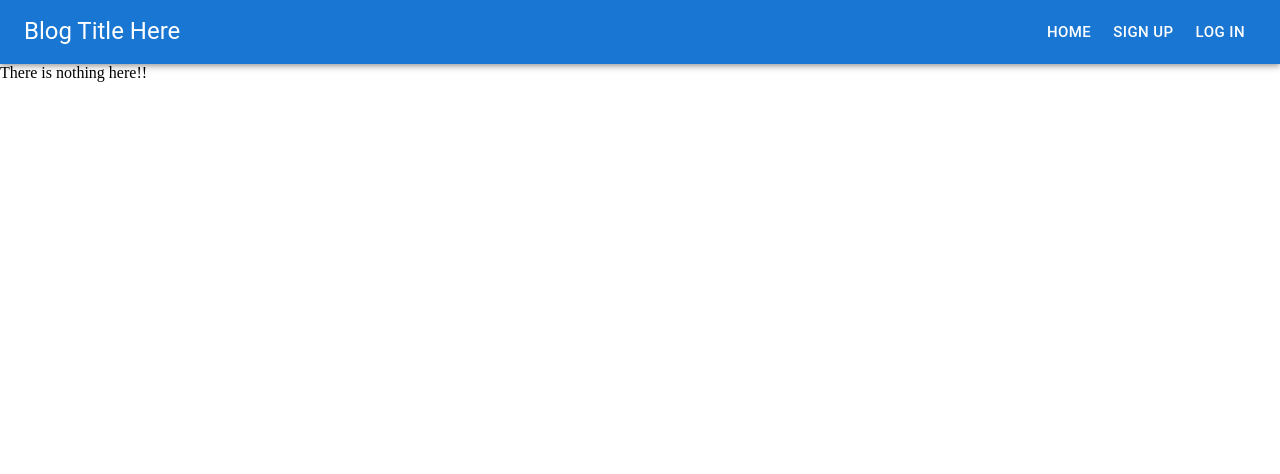
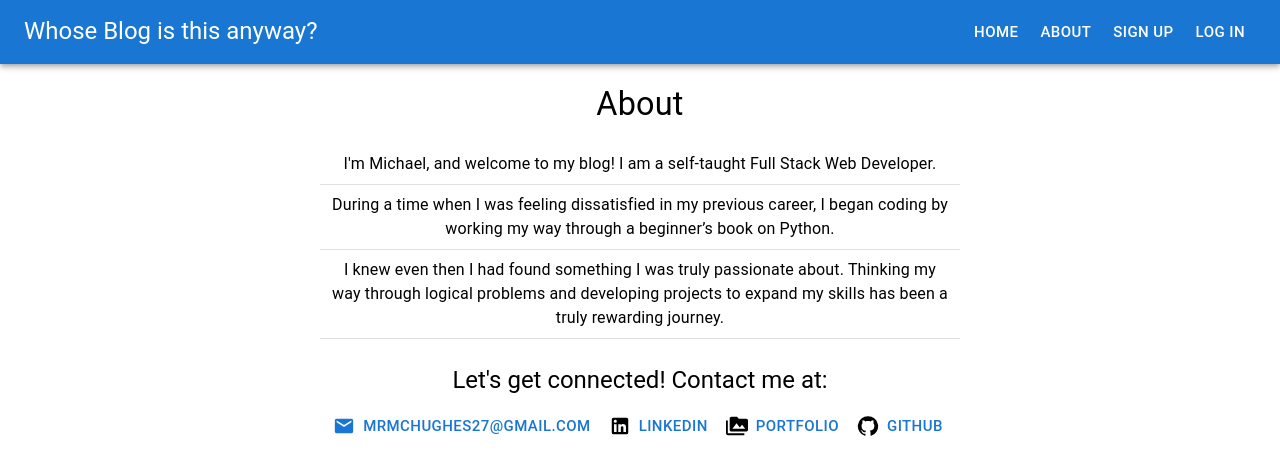
Before and after one commit to mrmchughes/User-Blog, a React (Create React App) app: page /about in a window 1280 px wide. Shown: the top 474 px of the page. Built offline with nearby package versions, Linux system fonts and the light colour scheme; no server answers.

Commit message:
added about page

```diff
--- a/package.json
+++ b/package.json
@@ -14,7 +14,6 @@
     "@types/node": "^16.11.59",
     "@types/react": "^18.0.20",
     "@types/react-dom": "^18.0.6",
-    "bad-words": "^3.0.4",
     "react": "^18.2.0",
     "react-dom": "^18.2.0",
     "react-hook-form": "^7.36.0",
--- a/src/App.tsx
+++ b/src/App.tsx
@@ -5,6 +5,7 @@ import LoginPage from "./components/LoginPage";
 import SignUpPage from "./components/SignUpPage";
 import NavBar from "./components/NavBar";
 import PostPage from "./components/PostPage";
+import AboutPage from "./components/AboutPage";
 import PostCreatePage from "./components/PostCreatePage";
 import "./styles/global.css";
 
@@ -46,6 +47,7 @@ function App() {
           path="/login"
           element={<LoginPage auth={auth} handleChange={handleChange} />}
         />
+        <Route path="/about" element={<AboutPage />} />
         <Route path="/signup" element={<SignUpPage />} />
         <Route path="/posts/:id" element={<PostPage />} />
         <Route path="/createPost" element={<PostCreatePage />} />
--- /dev/null
+++ b/src/components/AboutPage.tsx
@@ -0,0 +1,121 @@
+import React from "react";
+import Button from "@mui/material/Button";
+import Box from "@mui/material/Box";
+import Typography from "@mui/material/Typography";
+import {
+  createTheme,
+  responsiveFontSizes,
+  ThemeProvider,
+} from "@mui/material/styles";
+import Divider from "@mui/material/Divider";
+import EmailIcon from "@mui/icons-material/Email";
+import GitHubIcon from "@mui/icons-material/GitHub";
+import LinkedInIcon from "@mui/icons-material/LinkedIn";
+import PermMediaIcon from "@mui/icons-material/PermMedia";
+import Link from "@mui/material/Link";
+
+let theme = createTheme();
+
+theme = responsiveFontSizes(theme);
+
+const AboutPage = () => {
+  return (
+    <Box
+      sx={{
+        flexGrow: 1,
+        width: "50%",
+        margin: "0 auto",
+      }}
+    >
+      <ThemeProvider theme={theme}>
+        <Typography variant="h4" sx={{ textAlign: "center", m: 2.5 }}>
+          About
+        </Typography>
+
+        <Box sx={{ display: "flex", flexDirection: "column" }}>
+          <Typography variant="body1" sx={{ textAlign: "center", m: 1 }}>
+            I'm Michael, and welcome to my blog! I am a self-taught Full Stack
+            Web Developer.
+          </Typography>
+
+          <Divider />
+
+          <Typography variant="body1" sx={{ textAlign: "center", m: 1 }}>
+            During a time when I was feeling dissatisfied in my previous career,
+            I began coding by working my way through a beginner’s book on
+            Python.
+          </Typography>
+
+          <Divider />
+
+          <Typography variant="body1" sx={{ textAlign: "center", m: 1 }}>
+            I knew even then I had found something I was truly passionate about.
+            Thinking my way through logical problems and developing projects to
+            expand my skills has been a truly rewarding journey.
+          </Typography>
+
+          <Divider />
+        </Box>
+
+        <br />
+
+        <Box sx={{ display: "flex", flexDirection: "column" }}>
+          <Typography variant="h5" sx={{ textAlign: "center", m: 1 }}>
+            Let's get connected! Contact me at:
+          </Typography>
+
+          <Box sx={{ textAlign: "center" }}>
+            <Button
+              sx={{ textAlign: "center" }}
+              size="large"
+              startIcon={<EmailIcon />}
+            >
+              mrmchughes27@gmail.com
+            </Button>
+            <Button
+              color="inherit"
+              sx={{ textAlign: "center" }}
+              size="large"
+              startIcon={<LinkedInIcon />}
+            >
+              <Link
+                href="https://www.linkedin.com/in/michaelhughes27/"
+                sx={{ textDecoration: "none" }}
+              >
+                LinkedIn
+              </Link>
+            </Button>
+            <Button
+              color="inherit"
+              sx={{ textAlign: "center" }}
+              size="large"
+              startIcon={<PermMediaIcon />}
+            >
+              <Link
+                href="https://mrmchughes.github.io/personal-portfolio/"
+                sx={{ textDecoration: "none" }}
+              >
+                Portfolio
+              </Link>
+            </Button>
+            <Button
+              color="inherit"
+              sx={{ textAlign: "center" }}
+              size="large"
+              startIcon={<GitHubIcon />}
+            >
+              <Link
+                href="https://github.com/mrmchughes"
+                sx={{ textDecoration: "none" }}
+              >
+                Github
+              </Link>
+            </Button>
+          </Box>
+        </Box>
+      </ThemeProvider>
+    </Box>
+  );
+};
+
+export default AboutPage;
--- a/src/components/NavBar.tsx
+++ b/src/components/NavBar.tsx
@@ -38,7 +38,7 @@ const NavBar = ({ auth, handleChange }: NavBarProps) => {
   const drawer = (
     <Box onClick={handleDrawerToggle} sx={{ textAlign: "center" }}>
       <Typography variant="h6" sx={{ my: 2 }}>
-        Blog Title Here
+        Whose Blog is this anyway?
       </Typography>
       <Divider />
       {!auth && (
@@ -50,6 +50,16 @@ const NavBar = ({ auth, handleChange }: NavBarProps) => {
               sx={{ textAlign: "center" }}
             >
               <ListItemText primary="Home" />
+            </ListItemButton>
+          </ListItem>
+
+          <ListItem disablePadding>
+            <ListItemButton
+              component={RouterLink}
+              to="/about"
+              sx={{ textAlign: "center" }}
+            >
+              <ListItemText primary="about" />
             </ListItemButton>
           </ListItem>
 
@@ -85,6 +95,17 @@ const NavBar = ({ auth, handleChange }: NavBarProps) => {
               <ListItemText primary="Home" />
             </ListItemButton>
           </ListItem>
+
+          <ListItem disablePadding>
+            <ListItemButton
+              component={RouterLink}
+              to="/about"
+              sx={{ textAlign: "center" }}
+            >
+              <ListItemText primary="about" />
+            </ListItemButton>
+          </ListItem>
+
           <ListItem disablePadding>
             <ListItemButton
               onClick={() => {
@@ -127,7 +148,7 @@ const NavBar = ({ auth, handleChange }: NavBarProps) => {
               component="div"
               sx={{ flexGrow: 1, display: { xs: "none", sm: "block" } }}
             >
-              Blog Title Here
+              Whose Blog is this anyway?
             </Typography>
             {!auth && (
               <Box sx={{ display: { xs: "none", sm: "block" } }}>
@@ -140,6 +161,17 @@ const NavBar = ({ auth, handleChange }: NavBarProps) => {
                 >
                   Home
                 </Button>
+
+                <Button
+                  component={RouterLink}
+                  to="/about"
+                  color="inherit"
+                  sx={{ textAlign: "center" }}
+                  size="large"
+                >
+                  About
+                </Button>
+
                 <Button
                   component={RouterLink}
                   to="/signup"
@@ -171,6 +203,17 @@ const NavBar = ({ auth, handleChange }: NavBarProps) => {
                 >
                   Home
                 </Button>
+
+                <Button
+                  component={RouterLink}
+                  to="/about"
+                  color="inherit"
+                  sx={{ textAlign: "center" }}
+                  size="large"
+                >
+                  About
+                </Button>
+
                 <Button
                   onClick={() => {
                     fetch(
--- a/src/components/PostPage.tsx
+++ b/src/components/PostPage.tsx
@@ -127,7 +127,7 @@ const PostPage = () => {
           <Typography variant="subtitle1" sx={{ textAlign: "center" }}>
             Published by {post.user} on {post.timestamp}
           </Typography>
-          <Divider></Divider>
+          <Divider />
 
           <br />
 
@@ -137,7 +137,7 @@ const PostPage = () => {
 
           <br />
 
-          <Divider></Divider>
+          <Divider />
         </ThemeProvider>
       </Box>
 
```
Also changed, not shown: 1 other file (tests, documents, lock files or other folders).
